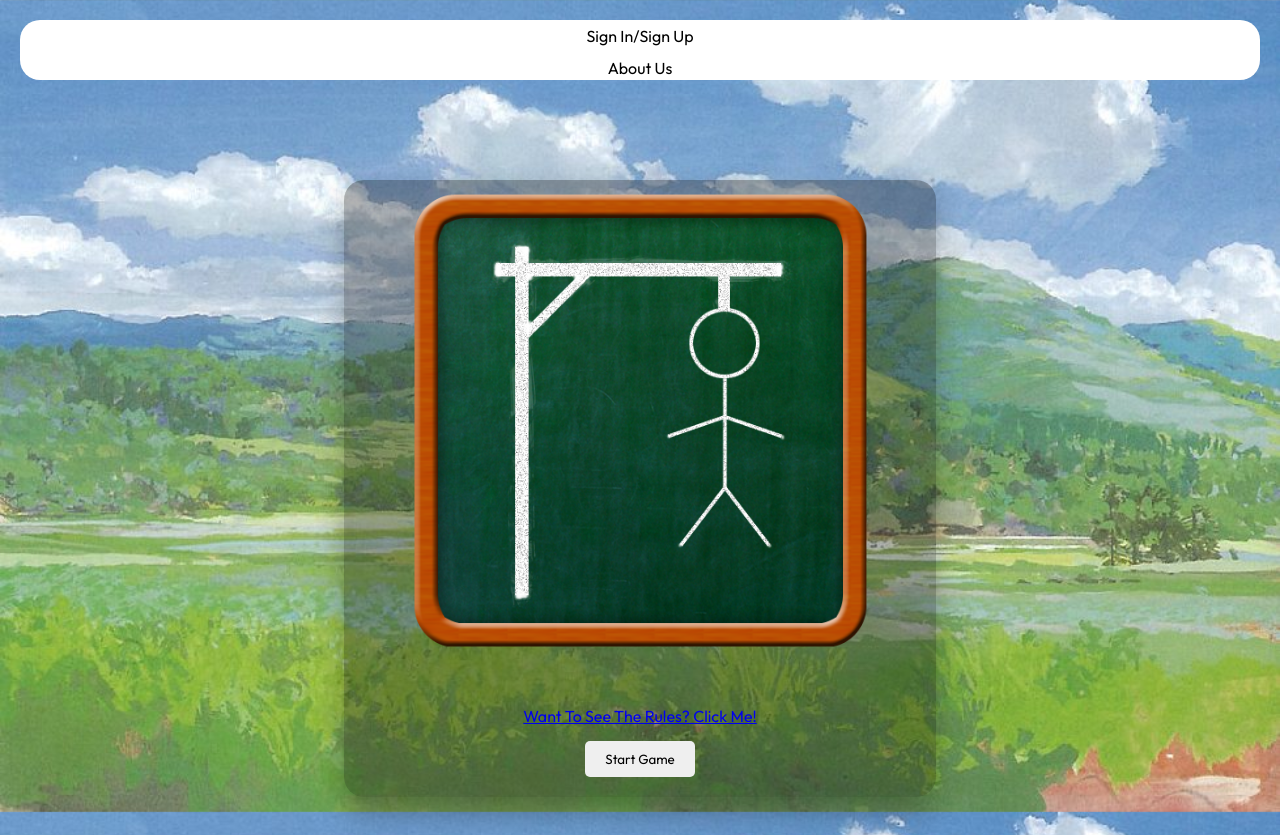
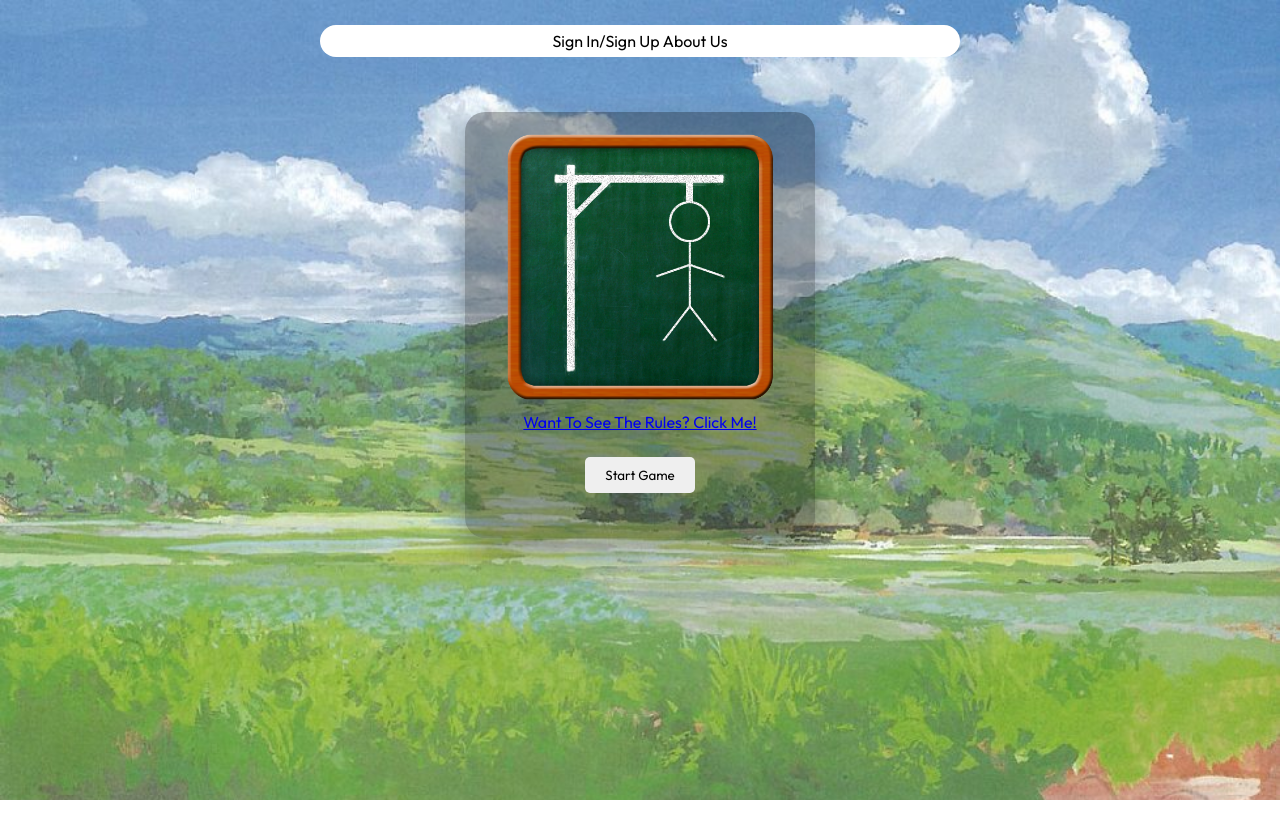
Before and after one commit to zigmr/HangmanGame, a plain HTML site: page index.html in a window 1280 px wide. After the commit the page ends 800 px from the top, so only its background shows below. Drawn offline with Linux system fonts and the light colour scheme.

Commit message:
Update styles.css

```diff
--- a/styles.css
+++ b/styles.css
@@ -27,6 +27,7 @@ body {
 .glass-container {
     position: relative;
     display: block;
+    width: 350px;
     max-width: 72vw;
     margin-top: 10vh;
     margin-bottom: 38px;
@@ -40,27 +41,35 @@ body {
 
 .nav-bar {
     background-color: white;
+    text-align: center;
     border-radius: 20px;
-    height: 60px;
-    margin: 20px;
+    margin: auto;
+    translate: 0px 25px;
+    width: 50%;
 }
 
 img {
     display: flex;
-    width: 90%;
+    width: 100%;
     padding: 0px 0px 0px 0px;
     margin: auto;
-    translate: 0px -40px;
+    translate: 0px -30px;
 }
 
 li {
+    display: inline;
+    margin: auto;
+    text-align: center;
     list-style: none;
-    text-align: center;
     line-height: 2;
 }
 
+a {
+    display: block;
+}
+
 p {
-    translate: 0px 15px;
+    translate: 0px -20px;
     text-align: center;
 }
 
@@ -72,7 +81,7 @@ button {
     justify-content: center;
     align-items: center;
     display: flex;
-    translate: 0px 30px;
+    translate: 0px 5px;
     margin: auto;
 }
 
```
